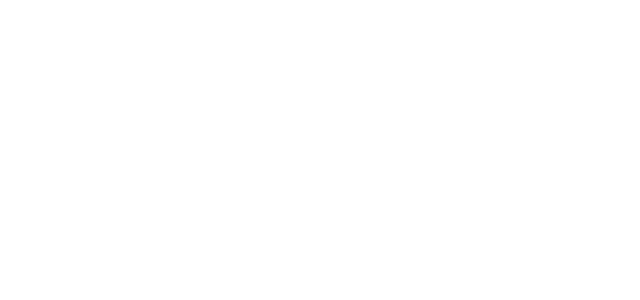
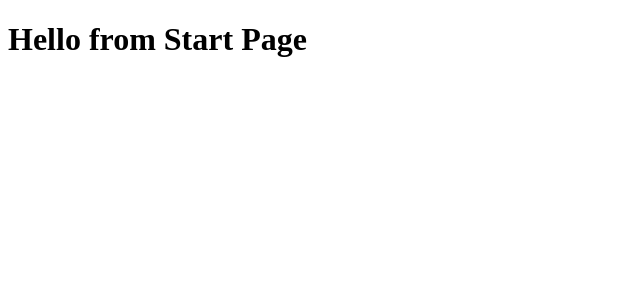
Before and after one commit to DiogoGDF/quizzical, a React (Vite) app: page / in a window 1280 px wide. Shown: the top 300 px of the page, without its empty margins (0-640 px from the left). Built offline with nearby package versions, Linux system fonts and the light colour scheme.

Commit message:
feat: app, start page and game page setup

```diff
--- a/src/App.tsx
+++ b/src/App.tsx
@@ -1,8 +1,14 @@
+import { useState } from "react";
+import StartPage from "./components/StartPage";
+import GamePage from "./components/GamePage";
+
 function App() {
+    const [hasGameStarted, setHasGameStarted] = useState(false);
 
     return (
-        <>
-        </>
+        <main>
+            {!hasGameStarted ? <StartPage /> : <GamePage />}
+        </main>
     );
 }
 
--- /dev/null
+++ b/src/components/GamePage.tsx
@@ -0,0 +1,9 @@
+function GamePage() {
+    return (
+        <>
+            <h1>Hello from Game Page</h1>
+        </>
+    );
+}
+
+export default GamePage;
--- /dev/null
+++ b/src/components/StartPage.tsx
@@ -0,0 +1,9 @@
+function StartPage() {
+    return (
+        <>
+            <h1>Hello from Start Page</h1>
+        </>
+    );
+}
+
+export default StartPage;
```
